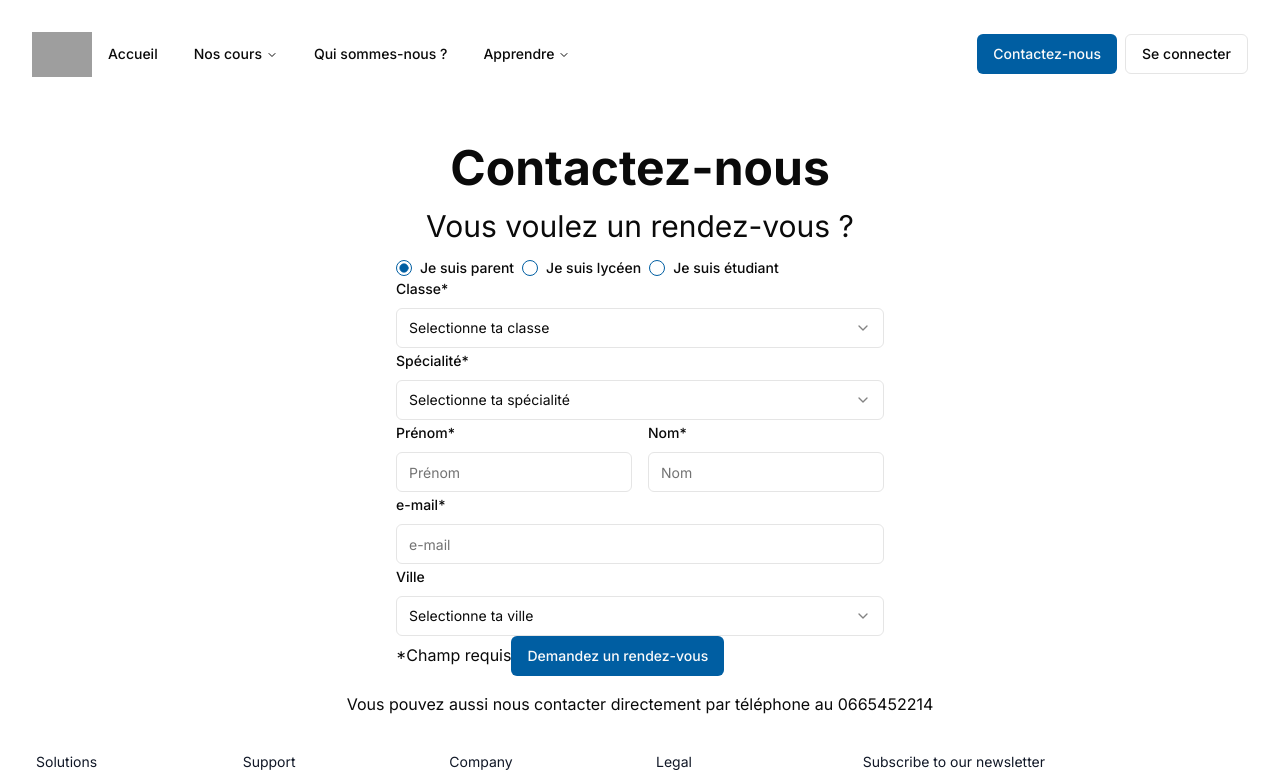
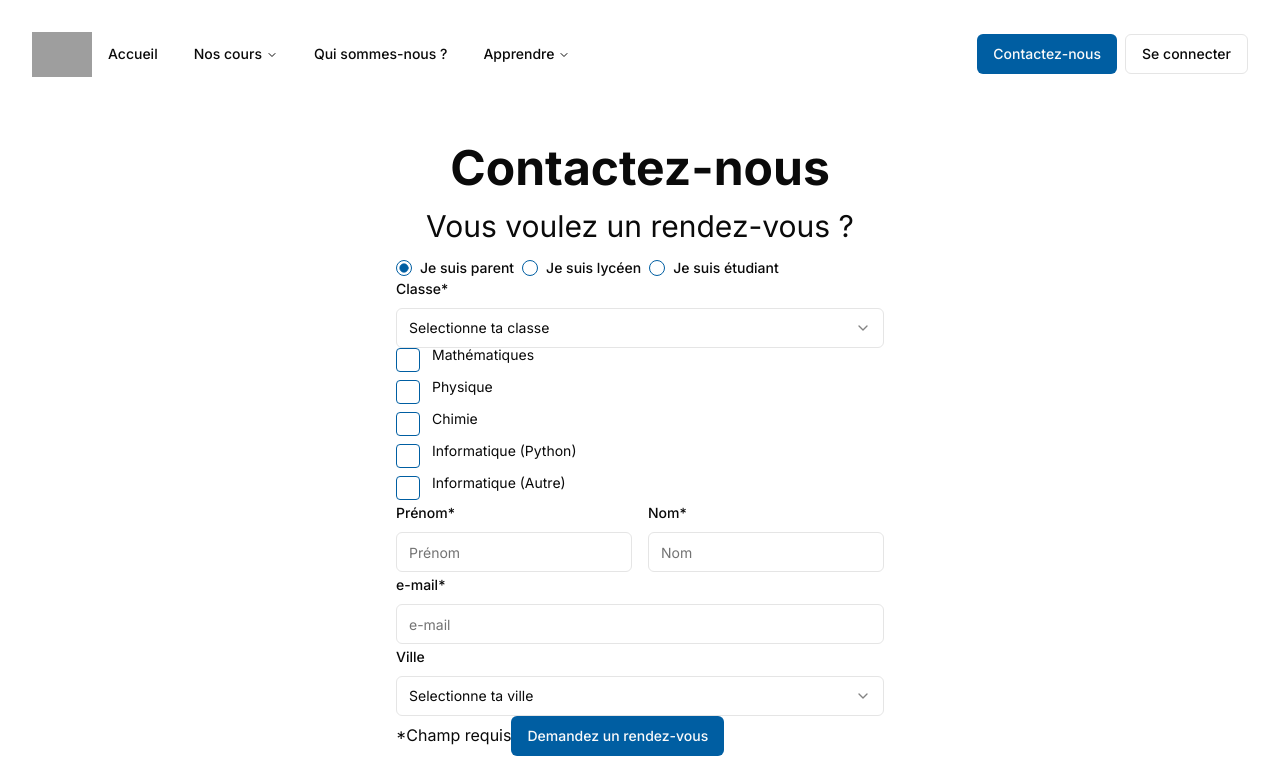
Before and after one commit to clemencefrz/cours-geroa, a Next.js app: page /contact in a window 1280 px wide. Shown: the top 775 px of the page. Built offline with nearby package versions, Linux system fonts and the light colour scheme; grey boxes are pictures that could not be loaded.

Commit message:
check button and accessibility

```diff
--- a/app/contact/components/FormContact.tsx
+++ b/app/contact/components/FormContact.tsx
@@ -17,6 +17,7 @@ import { RadioGroup, RadioGroupItem } from "@/components/ui/radio-group";
 import { useForm } from "react-hook-form";
 import { useMemo } from "react";
 import SelectFormItem from "./SelectFormItem";
+import MatieresFormField from "./MatieresFormField";
 
 const ARRAY_CLASSES = ["Première", "Terminale", "Supérieure"] as const;
 
@@ -63,6 +64,9 @@ const formSchema = z.object({
       message: "La ville doit contenir au moins 2 caractères.",
     })
     .optional(),
+  matieres: z.array(z.string()).refine((value) => value.some((item) => item), {
+    message: "Vous devez choisir au moins une matière",
+  }),
 });
 export type FormInputs = z.infer<typeof formSchema>;
 
@@ -74,14 +78,21 @@ const FormContact = () => {
       lastname: "",
       voie: "",
       email: "",
+      matieres: [],
     },
   });
 
   const currentClasse = form.watch("class");
+  const currentVoie = form.watch("voie");
 
   const estUnLyceen = useMemo(
     () => currentClasse === "Terminale" || currentClasse === "Première",
     [currentClasse]
+  );
+
+  const estUnLycéenVoieGénérale = useMemo(
+    () => estUnLyceen && currentVoie === "Générale",
+    [estUnLyceen, currentVoie]
   );
 
   // 2. Define a submit handler.
@@ -115,7 +126,7 @@ const FormContact = () => {
             options_value={ARRAY_CLASSES}
             placeholder="Selectionne ta classe"
           />
-          {/* Radio Button Voie */}
+          {/* Voie Générale ou Technologique */}
           {estUnLyceen && (
             <FormField
               control={form.control}
@@ -158,7 +169,8 @@ const FormContact = () => {
               )}
             />
           )}
-          {/* Select Classe */}
+          {/* Spécalité générale */}
+          {estUnLycéenVoieGénérale && (
             <SelectFormItem<TYPE_SPECIALITES>
               form={form}
               label="Spécialité*"
@@ -166,6 +178,11 @@ const FormContact = () => {
               options_value={ARRAY_SPECIALITES}
               placeholder="Selectionne ta spécialité"
             />
+          )}
+
+          {/* Matières */}
+          <MatieresFormField form={form} />
+
           {/* Prénom et Nom */}
           <div className="w-full flex flex-row justify-between gap-4">
             <FormField
--- /dev/null
+++ b/app/contact/components/MatieresFormField.tsx
@@ -0,0 +1,87 @@
+import {
+  FormControl,
+  FormField,
+  FormItem,
+  FormLabel,
+  FormMessage,
+} from "@/components/ui/form";
+
+import { UseFormReturn } from "react-hook-form";
+import { FormInputs } from "./FormContact";
+import { Checkbox } from "@/components/ui/checkbox";
+
+type Props = {
+  form: UseFormReturn<FormInputs, any, undefined>;
+};
+
+const items = [
+  {
+    id: "mathematiques",
+    label: "Mathématiques",
+  },
+  {
+    id: "physique",
+    label: "Physique",
+  },
+  {
+    id: "chimie",
+    label: "Chimie",
+  },
+  {
+    id: "informatique_python",
+    label: "Informatique (Python)",
+  },
+  {
+    id: "Informatique_autre",
+    label: "Informatique (Autre)",
+  },
+] as const;
+
+const MatieresFormField = ({ form }: Props) => {
+  return (
+    <FormField
+      control={form.control}
+      name={"matieres"}
+      render={() => (
+        <FormItem>
+          {items.map((item) => (
+            <FormField
+              key={item.id}
+              control={form.control}
+              name={"matieres"}
+              render={({ field }) => {
+                return (
+                  <FormItem
+                    key={item.id}
+                    className="flex flex-row items-start space-x-3 space-y-0"
+                  >
+                    <FormControl>
+                      <Checkbox
+                        className="h-6 w-6"
+                        aria-label={item.label}
+                        checked={field.value?.includes(item.id)}
+                        onCheckedChange={(checked) => {
+                          return checked
+                            ? field.onChange([...field.value, item.id])
+                            : field.onChange(
+                                field.value?.filter(
+                                  (value) => value !== item.id
+                                )
+                              );
+                        }}
+                      />
+                    </FormControl>
+                    <FormLabel className="font-normal">{item.label}</FormLabel>
+                  </FormItem>
+                );
+              }}
+            />
+          ))}
+          <FormMessage />
+        </FormItem>
+      )}
+    />
+  );
+};
+
+export default MatieresFormField;
--- a/app/contact/components/SelectFormItem.tsx
+++ b/app/contact/components/SelectFormItem.tsx
@@ -17,7 +17,7 @@ import {
 
 type Props<T> = {
   form: UseFormReturn<FormInputs, any, undefined>;
-  name: ControllerRenderProps<FormInputs>["name"];
+  name: ControllerRenderProps<Omit<FormInputs, "matieres">>["name"];
   placeholder: string;
   label: string;
   options_value: readonly T[];
```
Lines whose indentation alone changed are shown as unchanged.
